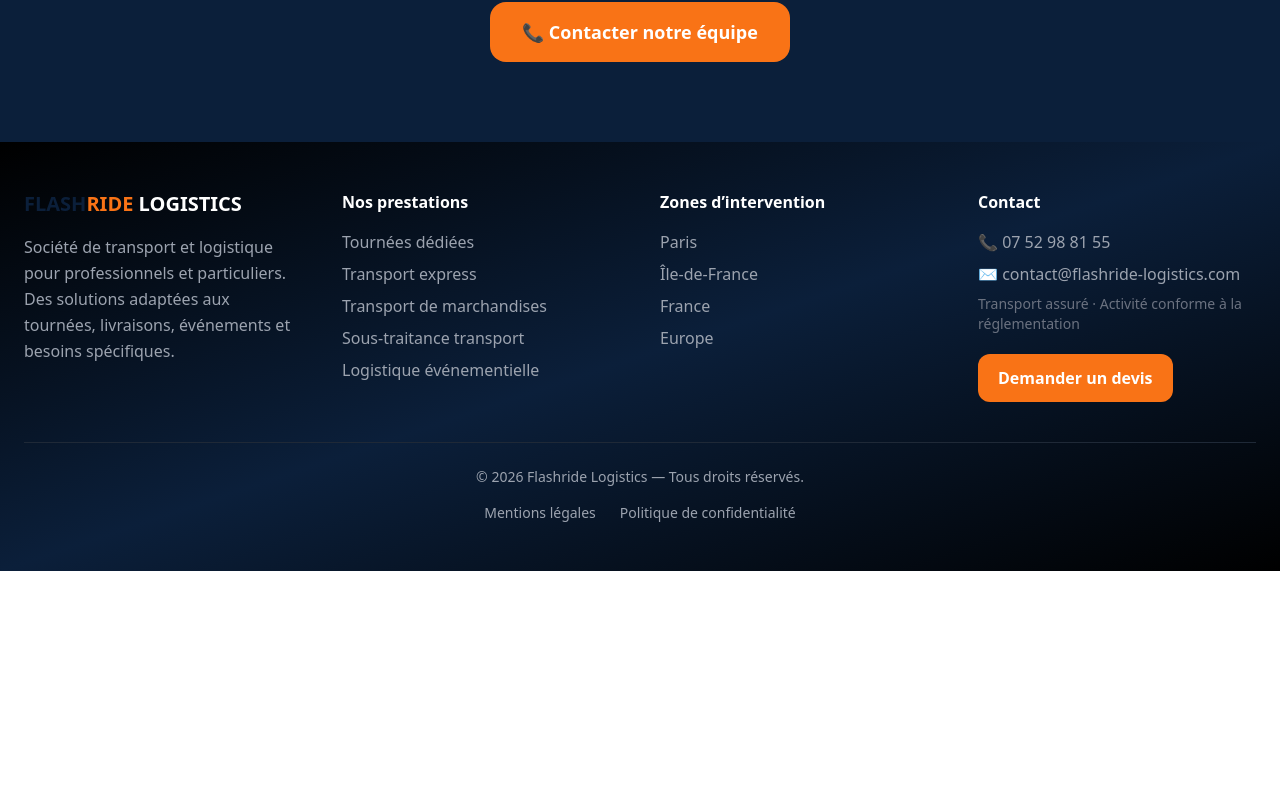
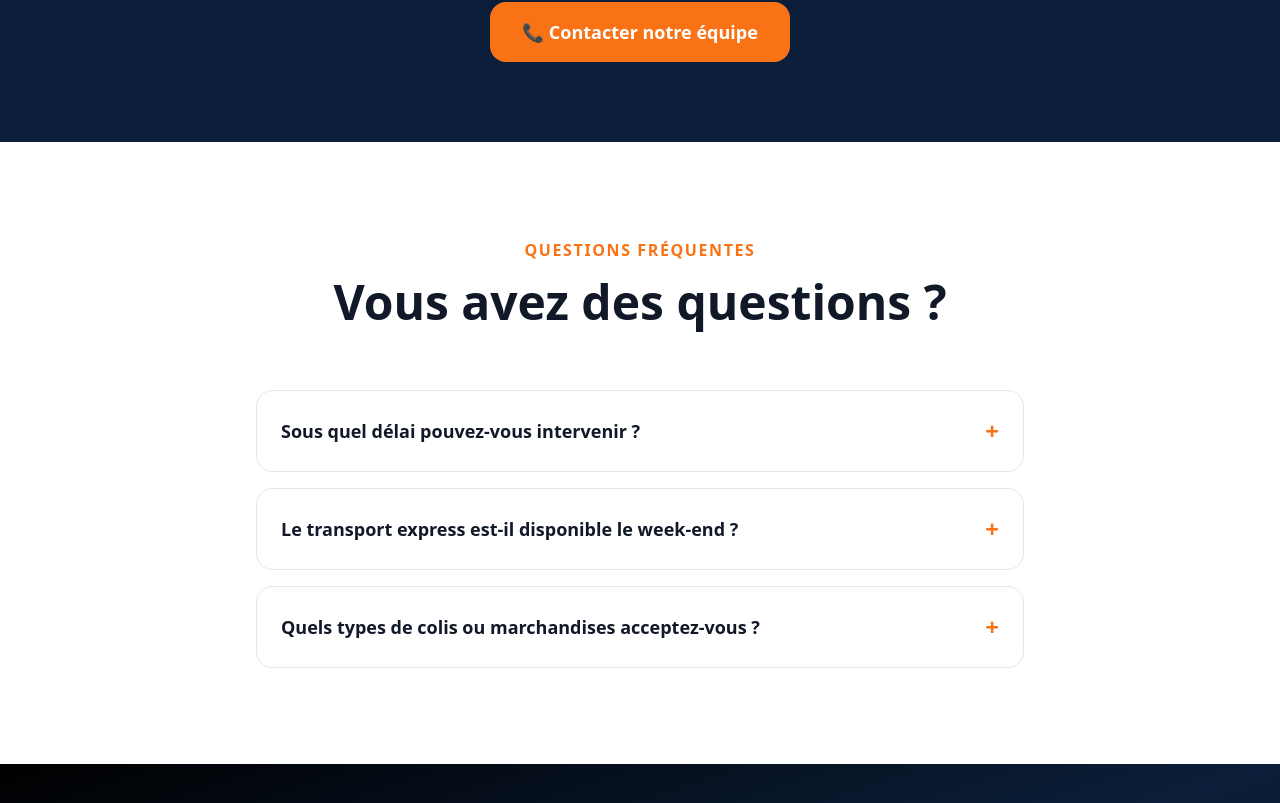
Before and after one commit to jasonvandommele-commits/flashride-logistics, a Next.js app: page /transport-express in a window 1280 px wide. Shown: the part 2297-3100 px from the top of the page. Before the commit the page ends 2868 px from the top, so only its background shows below. Built offline with nearby package versions, Linux system fonts and the light colour scheme.

Commit message:
Update page.jsx

```diff
--- a/app/transport-express/page.jsx
+++ b/app/transport-express/page.jsx
@@ -3,8 +3,7 @@
 import { useState } from "react";
 import Footer from "../components/Footer";
 import Navbar from "../components/Navbar";
-
-
+import FAQ from "../components/FAQ";
 
 
 export default function TransportExpress() {
@@ -310,6 +309,20 @@ export default function TransportExpress() {
 
       </section>
 
+<FAQ items={[
+  {
+    question: "Sous quel délai pouvez-vous intervenir ?",
+    answer: "Selon votre localisation en Île-de-France, nous pouvons généralement intervenir sous 1 à 2 heures après confirmation de la demande."
+  },
+  {
+    question: "Le transport express est-il disponible le week-end ?",
+    answer: "Contactez-nous directement par téléphone pour vérifier nos disponibilités selon les jours et horaires."
+  },
+  {
+    question: "Quels types de colis ou marchandises acceptez-vous ?",
+    answer: "Documents, plis, petits colis jusqu'aux volumes plus importants selon le véhicule mobilisé. Précisez votre besoin lors de la demande de devis."
+  }
+]} />
 
 
 
```
